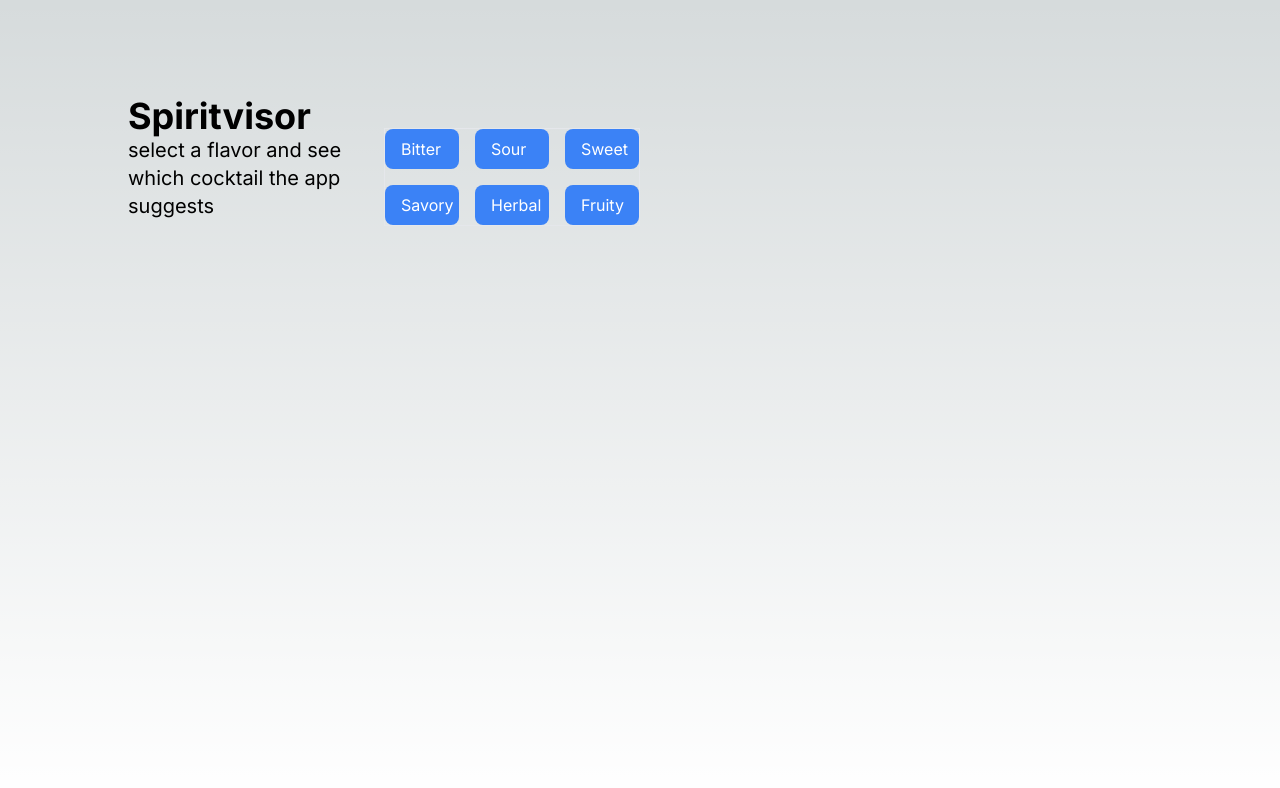
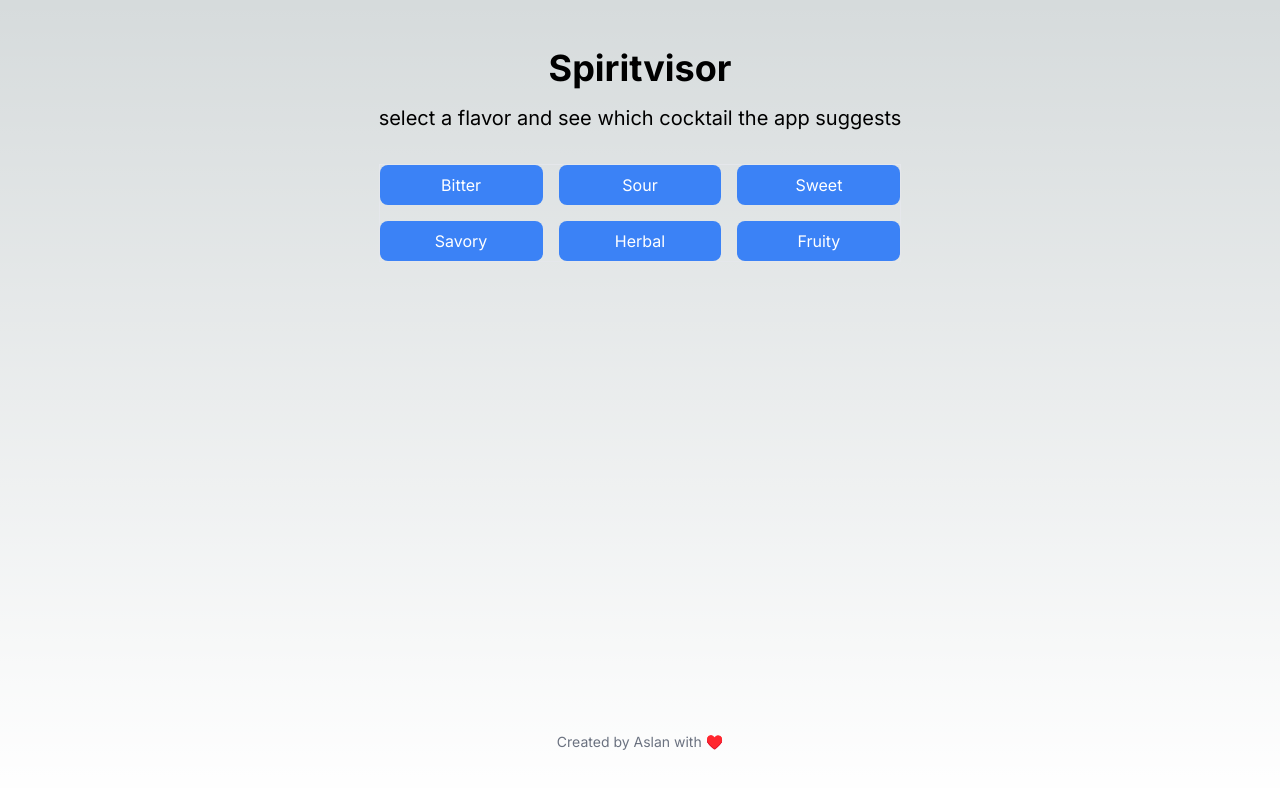
Before and after one commit to aslansari/spiritvisor-react, a Next.js app: page / in a window 1280 px wide. Shown: the top 788 px of the page. Built offline with nearby package versions, Linux system fonts and the light colour scheme.

Commit message:
feat: change page layout, add credit

```diff
--- a/app/flavor/[flavor]/page.tsx
+++ b/app/flavor/[flavor]/page.tsx
@@ -20,8 +20,8 @@ export default function Page(
     };
 
     return (
-        <main className="flex min-h-screen flex-col items-center justify-between p-24">
-            <div className="mb-32 grid items-center text-center lg:mb-0 lg:w-full lg:max-w-5xl lg:grid-cols-4 lg:text-left">
+        <main className="flex min-h-screen flex-col items-center justify-between p-12">
+            <div className="mb-32 grid items-center justify-center text-center lg:max-w-5xl ">
                 <div className="justify-self-center">
                     <Image
                         src={cocktail.imageUrl}
@@ -36,9 +36,9 @@ export default function Page(
                     <h5 className="text-base font-normal pt-4">{cocktail.description}</h5>
                 </div>
                 <div className="flex flex-row items-center justify-center space-x-1 mt-4">
-                        {cocktail.ingredients.map((ingredient) => (
-                            <Chip key={ingredient} title={ingredient} />
-                        ))}
+                    {cocktail.ingredients.map((ingredient) => (
+                        <Chip key={ingredient} title={ingredient} />
+                    ))}
                 </div>
                 <div className="flex flex-row items-center justify-center p-8">
                     <button className="px-4 py-2 me-4 text-white bg-blue-500 hover:bg-blue-600 rounded-lg" >
@@ -55,6 +55,9 @@ export default function Page(
                     </button>
                 </div>
             </div>
+            <div>
+                <p className="text-center text-sm text-gray-500">Created by Aslan with ♥️</p>
+            </div>
         </main>
     );
 }
--- a/app/page.tsx
+++ b/app/page.tsx
@@ -2,15 +2,13 @@ import Image from "next/image";
 import { FlavorButton } from "./ui/buttons";
 
 export default function Home() {
-  const items = ['2342', 'Jensen Huang', 'jensen@gmail.com', '$ 200', 'delivered','29 Aug 2022', 'View All of the items']
+  return (
+    <main className="flex min-h-screen flex-col items-center justify-between p-12">
 
-  return (
-    <main className="flex min-h-screen flex-col items-center justify-between p-24">
-
-      <div className="mb-32 grid text-center lg:mb-0 lg:w-full lg:max-w-5xl lg:grid-cols-4 lg:text-left">
+      <div className="mb-22 grid text-center justify-center items-center">
         <div>
           <h1 className="text-4xl font-bold">Spiritvisor</h1>
-          <p className="text-xl">select a flavor and see which cocktail the app suggests</p>
+          <p className="text-xl mt-4">select a flavor and see which cocktail the app suggests</p>
         </div>
         <div className="border grid grid-cols-3 gap-4 mt-8 justify-between">
           <FlavorButton params={ { id:'bitter', title:'Bitter' }} />
@@ -21,6 +19,9 @@ export default function Home() {
           <FlavorButton params={ { id:'fruity', title:'Fruity' }} />
         </div>
       </div>
+      <div>
+        <p className="text-center text-sm text-gray-500">Created by Aslan with ♥️</p>
+      </div>
     </main>
   );
 }
--- a/app/ui/buttons.tsx
+++ b/app/ui/buttons.tsx
@@ -6,7 +6,7 @@ export function FlavorButton({ params }: { params: { id: string, title: string}}
     return (
         <Link
             href={`flavor/${id}`}
-            className="px-4 py-2 text-white bg-blue-500 hover:bg-blue-600 rounded-lg"
+            className="px-4 py-2 text-white bg-blue-500 hover:bg-blue-600 rounded-lg min-w-20"
         >
             <button >{`${title}`}</button>
         </Link>
```
